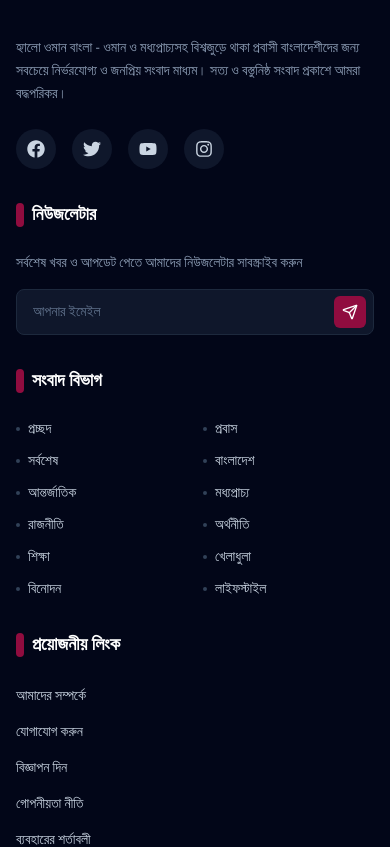
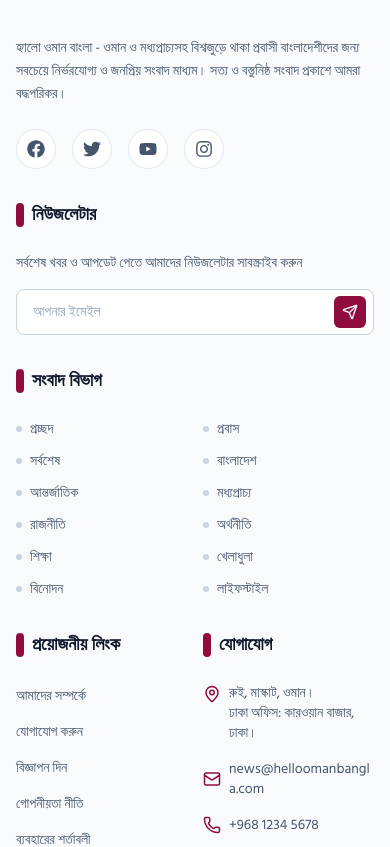
Before and after one commit to Mehedi259/Hellow-Oman-News-Website, a Next.js app: page /about in a window 390 px wide. Shown: the part 1848-2695 px from the top of the page. Built offline with nearby package versions, Linux system fonts and the light colour scheme; no server answers.

Commit message:
Update footer to light theme and improve mobile layout

```diff
--- a/src/components/Footer.tsx
+++ b/src/components/Footer.tsx
@@ -27,40 +27,40 @@ export default function Footer() {
   };
 
   return (
-    <footer className="bg-slate-950 text-slate-300 pt-16 pb-8 border-t-[4px] border-brand mt-12">
+    <footer className="bg-slate-50 text-slate-600 pt-16 pb-8 border-t-[4px] border-brand mt-12">
       <div className="container mx-auto px-4">
-        <div className="grid grid-cols-1 md:grid-cols-2 lg:grid-cols-4 gap-8 mb-12">
+        <div className="grid grid-cols-1 md:grid-cols-2 lg:grid-cols-5 gap-8 mb-12">
 
           {/* About Column */}
-          <div className="space-y-4">
+          <div className="space-y-4 lg:col-span-1">
             <Link href="/" className="inline-block">
-              <Image src="/images/logo.png" alt="হ্যালো ওমান বাংলা" width={200} height={50} className="h-12 w-auto brightness-0 invert" />
+              <Image src="/images/logo.png" alt="হ্যালো ওমান বাংলা" width={200} height={50} className="h-12 w-auto" />
             </Link>
-            <p className="text-sm leading-relaxed text-slate-400 mt-4">
+            <p className="text-sm leading-relaxed text-slate-600 mt-4">
               হ্যালো ওমান বাংলা - ওমান ও মধ্যপ্রাচ্যসহ বিশ্বজুড়ে থাকা প্রবাসী বাংলাদেশীদের জন্য সবচেয়ে নির্ভরযোগ্য ও জনপ্রিয় সংবাদ মাধ্যম। সত্য ও বস্তুনিষ্ঠ সংবাদ প্রকাশে আমরা বদ্ধপরিকর।
             </p>
             <div className="flex items-center gap-4 pt-2">
-              <a href="#" className="w-10 h-10 rounded-full bg-slate-900 flex items-center justify-center hover:bg-brand hover:text-white transition-colors">
+              <a href="#" className="w-10 h-10 rounded-full bg-white border border-slate-200 flex items-center justify-center text-slate-600 hover:bg-brand hover:text-white hover:border-brand transition-colors">
                 <FaFacebook size={18} />
               </a>
-              <a href="#" className="w-10 h-10 rounded-full bg-slate-900 flex items-center justify-center hover:bg-brand hover:text-white transition-colors">
+              <a href="#" className="w-10 h-10 rounded-full bg-white border border-slate-200 flex items-center justify-center text-slate-600 hover:bg-brand hover:text-white hover:border-brand transition-colors">
                 <FaTwitter size={18} />
               </a>
-              <a href="#" className="w-10 h-10 rounded-full bg-slate-900 flex items-center justify-center hover:bg-brand hover:text-white transition-colors">
+              <a href="#" className="w-10 h-10 rounded-full bg-white border border-slate-200 flex items-center justify-center text-slate-600 hover:bg-brand hover:text-white hover:border-brand transition-colors">
                 <FaYoutube size={18} />
               </a>
-              <a href="#" className="w-10 h-10 rounded-full bg-slate-900 flex items-center justify-center hover:bg-brand hover:text-white transition-colors">
+              <a href="#" className="w-10 h-10 rounded-full bg-white border border-slate-200 flex items-center justify-center text-slate-600 hover:bg-brand hover:text-white hover:border-brand transition-colors">
                 <FaInstagram size={18} />
               </a>
             </div>
           </div>
 
           {/* Newsletter Column */}
-          <div>
-            <h3 className="text-lg font-bold text-white mb-6 flex items-center gap-2">
+          <div className="lg:col-span-1">
+            <h3 className="text-lg font-bold text-slate-900 mb-6 flex items-center gap-2">
               <span className="w-2 h-6 bg-brand rounded-sm"></span> নিউজলেটার
             </h3>
-            <p className="text-sm text-slate-400 mb-4">
+            <p className="text-sm text-slate-600 mb-4">
               সর্বশেষ খবর ও আপডেট পেতে আমাদের নিউজলেটার সাবস্ক্রাইব করুন
             </p>
             <form onSubmit={handleNewsletterSubmit} className="space-y-3">
@@ -71,7 +71,7 @@ export default function Footer() {
                   onChange={(e) => setEmail(e.target.value)}
                   placeholder="আপনার ইমেইল"
                   required
-                  className="w-full px-4 py-3 pr-12 rounded-lg bg-slate-900 border border-slate-800 text-slate-300 placeholder-slate-500 focus:outline-none focus:border-brand transition-colors text-sm"
+                  className="w-full px-4 py-3 pr-12 rounded-lg bg-white border border-slate-300 text-slate-900 placeholder-slate-400 focus:outline-none focus:border-brand focus:ring-1 focus:ring-brand transition-all text-sm"
                 />
                 <button
                   type="submit"
@@ -82,14 +82,14 @@ export default function Footer() {
                 </button>
               </div>
               {message && (
-                <p className="text-xs text-green-400">{message}</p>
+                <p className="text-xs text-green-600">{message}</p>
               )}
             </form>
           </div>
 
           {/* Categories */}
-          <div>
-            <h3 className="text-lg font-bold text-white mb-6 flex items-center gap-2">
+          <div className="lg:col-span-1">
+            <h3 className="text-lg font-bold text-slate-900 mb-6 flex items-center gap-2">
               <span className="w-2 h-6 bg-brand rounded-sm"></span> সংবাদ বিভাগ
             </h3>
             <ul className="grid grid-cols-2 gap-y-3 gap-x-4">
@@ -97,9 +97,9 @@ export default function Footer() {
                 <li key={`footer-${category}`}>
                   <Link
                     href={category === "প্রচ্ছদ" ? "/" : `/category/${category}`}
-                    className="text-sm hover:text-brand transition-colors flex items-center gap-2"
+                    className="text-sm text-slate-600 hover:text-brand transition-colors flex items-center gap-2"
                   >
-                    <span className="w-1 h-1 bg-slate-700 rounded-full"></span>
+                    <span className="w-1.5 h-1.5 bg-slate-300 rounded-full"></span>
                     {category}
                   </Link>
                 </li>
@@ -107,46 +107,49 @@ export default function Footer() {
             </ul>
           </div>
 
+          {/* Quick Links & Contact Group (2 Columns on mobile) */}
+          <div className="grid grid-cols-2 gap-4 md:col-span-2 lg:col-span-2">
             {/* Quick Links */}
             <div>
-            <h3 className="text-lg font-bold text-white mb-6 flex items-center gap-2">
+              <h3 className="text-lg font-bold text-slate-900 mb-6 flex items-center gap-2">
                 <span className="w-2 h-6 bg-brand rounded-sm"></span> প্রয়োজনীয় লিংক
               </h3>
               <ul className="space-y-3">
-              <li><Link href="/about" className="text-sm hover:text-brand transition-colors">আমাদের সম্পর্কে</Link></li>
-              <li><Link href="/contact" className="text-sm hover:text-brand transition-colors">যোগাযোগ করুন</Link></li>
-              <li><Link href="#" className="text-sm hover:text-brand transition-colors">বিজ্ঞাপন দিন</Link></li>
-              <li><Link href="/privacy" className="text-sm hover:text-brand transition-colors">গোপনীয়তা নীতি</Link></li>
-              <li><Link href="/terms" className="text-sm hover:text-brand transition-colors">ব্যবহারের শর্তাবলী</Link></li>
+                <li><Link href="/about" className="text-sm text-slate-600 hover:text-brand transition-colors">আমাদের সম্পর্কে</Link></li>
+                <li><Link href="/contact" className="text-sm text-slate-600 hover:text-brand transition-colors">যোগাযোগ করুন</Link></li>
+                <li><Link href="#" className="text-sm text-slate-600 hover:text-brand transition-colors">বিজ্ঞাপন দিন</Link></li>
+                <li><Link href="/privacy" className="text-sm text-slate-600 hover:text-brand transition-colors">গোপনীয়তা নীতি</Link></li>
+                <li><Link href="/terms" className="text-sm text-slate-600 hover:text-brand transition-colors">ব্যবহারের শর্তাবলী</Link></li>
               </ul>
             </div>
 
             {/* Contact */}
             <div>
-            <h3 className="text-lg font-bold text-white mb-6 flex items-center gap-2">
+              <h3 className="text-lg font-bold text-slate-900 mb-6 flex items-center gap-2">
                 <span className="w-2 h-6 bg-brand rounded-sm"></span> যোগাযোগ
               </h3>
               <ul className="space-y-4">
-              <li className="flex items-start gap-3">
-                <MapPin size={20} className="text-brand shrink-0 mt-0.5" />
-                <span className="text-sm text-slate-400">রুই, মাস্কাট, সালতানাত অফ ওমান। <br />ঢাকা অফিস: কারওয়ান বাজার, ঢাকা।</span>
+                <li className="flex items-start gap-2">
+                  <MapPin size={18} className="text-brand shrink-0 mt-0.5" />
+                  <span className="text-sm text-slate-600">রুই, মাস্কাট, ওমান। <br />ঢাকা অফিস: কারওয়ান বাজার, ঢাকা।</span>
                 </li>
-              <li className="flex items-center gap-3">
-                <Mail size={20} className="text-brand shrink-0" />
-                <span className="text-sm text-slate-400">news@helloomanbangla.com</span>
+                <li className="flex items-center gap-2">
+                  <Mail size={18} className="text-brand shrink-0" />
+                  <span className="text-sm text-slate-600 overflow-hidden text-ellipsis" style={{ wordBreak: 'break-all' }}>news@helloomanbangla.com</span>
                 </li>
-              <li className="flex items-center gap-3">
-                <Phone size={20} className="text-brand shrink-0" />
-                <span className="text-sm text-slate-400">+968 1234 5678</span>
+                <li className="flex items-center gap-2">
+                  <Phone size={18} className="text-brand shrink-0" />
+                  <span className="text-sm text-slate-600">+968 1234 5678</span>
                 </li>
               </ul>
+            </div>
           </div>
 
         </div>
       </div>
 
       {/* Copyright */}
-      <div className="border-t border-slate-900 pt-6 mt-6">
+      <div className="border-t border-slate-200 pt-6 mt-6">
         <div className="container mx-auto px-4 flex flex-col md:flex-row justify-between items-center gap-4 text-xs text-slate-500">
           <p>© {new Date().getFullYear()} হ্যালো ওমান বাংলা। সর্বস্বত্ব সংরক্ষিত।</p>
           <p>ডেভেলপমেন্ট পার্টনার: মুসাফ্লাই আইটি</p>
```
Lines whose indentation alone changed are shown as unchanged.
